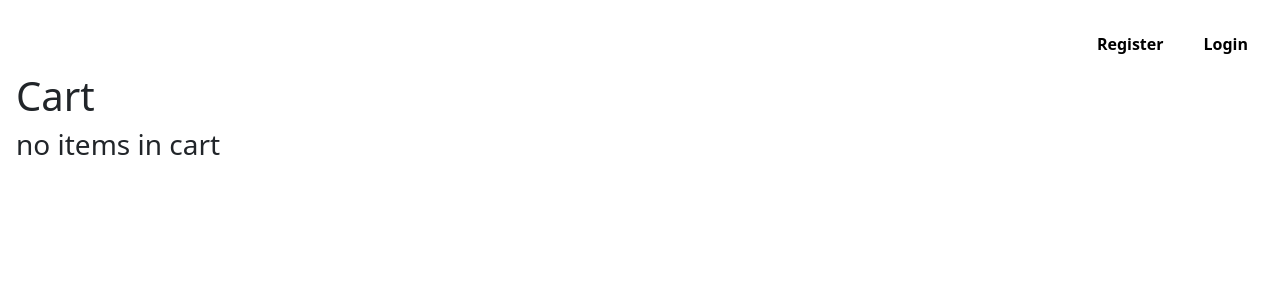
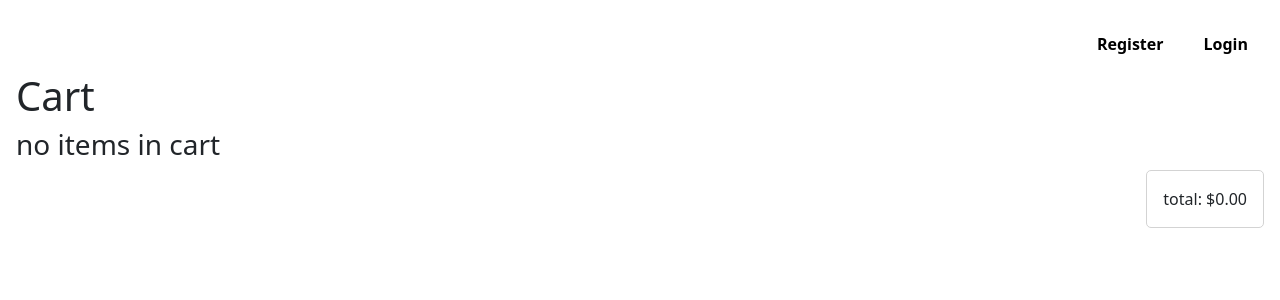
Before and after one commit to davidchenbest/foodApp, an Angular app: page /cart in a window 1280 px wide. Shown: the top 300 px of the page. Built offline with nearby package versions, Linux system fonts and the light colour scheme.

Commit message:
cart:show total

```diff
--- a/src/app/components/cart/cart.component.css
+++ b/src/app/components/cart/cart.component.css
@@ -16,3 +16,10 @@
   font-weight: bold;
   font-size: larger;
 }
+
+.total {
+  float: right;
+  padding: 1rem;
+  border: 1px solid lightgray;
+  border-radius: 5px;
+}
--- a/src/app/components/cart/cart.component.html
+++ b/src/app/components/cart/cart.component.html
@@ -12,3 +12,7 @@
 <ng-template #noItems>
     <h3>no items in cart</h3>
 </ng-template>
+
+<div class="total">
+    <span>total: {{total | currency}}</span>
+</div>
--- a/src/app/components/cart/cart.component.ts
+++ b/src/app/components/cart/cart.component.ts
@@ -1,5 +1,6 @@
 import { Component, OnInit } from '@angular/core';
 import { CartService } from 'src/app/services/cart.service';
+import { Food } from '../interfaces/Food';
 
 @Component({
   selector: 'app-cart',
@@ -8,12 +9,22 @@ import { CartService } from 'src/app/services/cart.service';
 })
 export class CartComponent implements OnInit {
   items: any = [];
+  total: number = 0;
   constructor(private cartService: CartService) {}
 
   ngOnInit(): void {
     const cart = this.cartService.itemsSubject.subscribe((items) => {
       this.items = items;
+      this.total = this.calculateTotal(this.items);
     });
+  }
+
+  calculateTotal(items: Food[]) {
+    let total = 0;
+    items.forEach((item: Food) => {
+      total += item.qty * item.price;
+    });
+    return total;
   }
 
   remove(index: number) {
```
